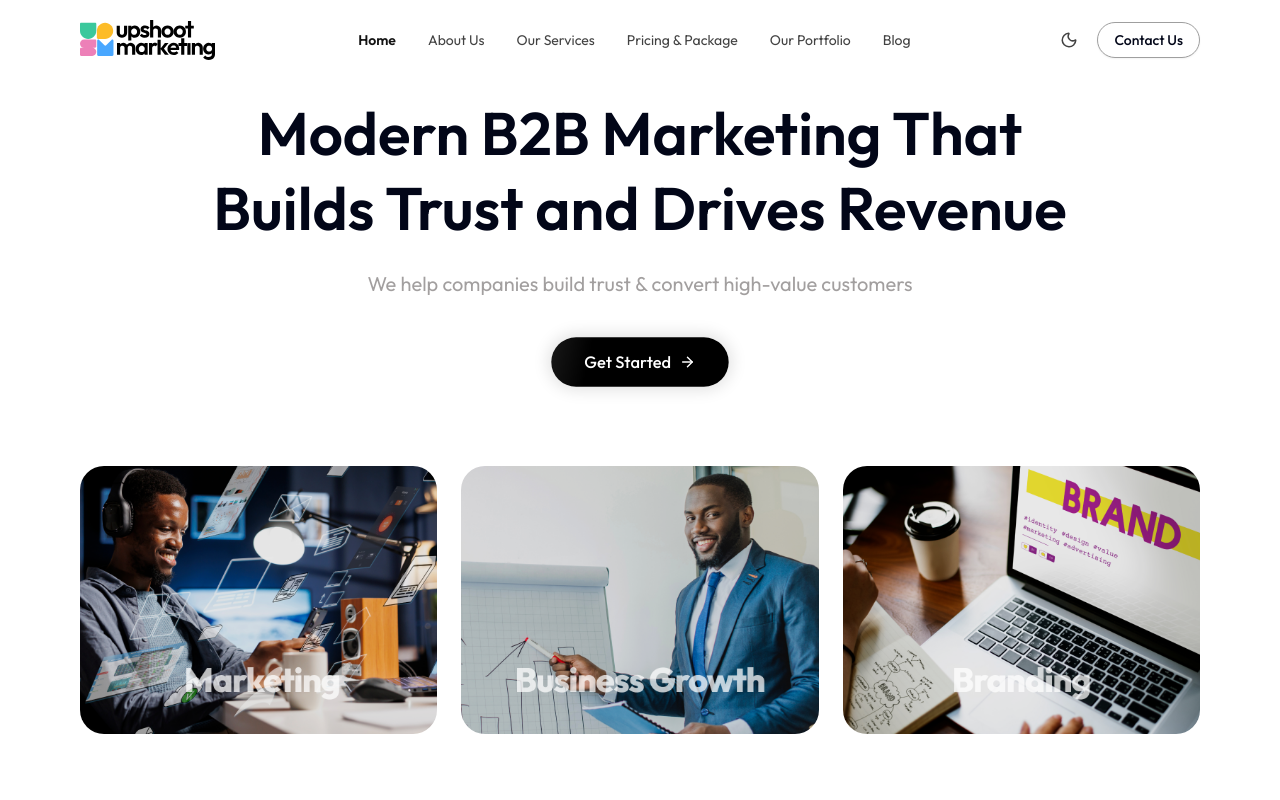
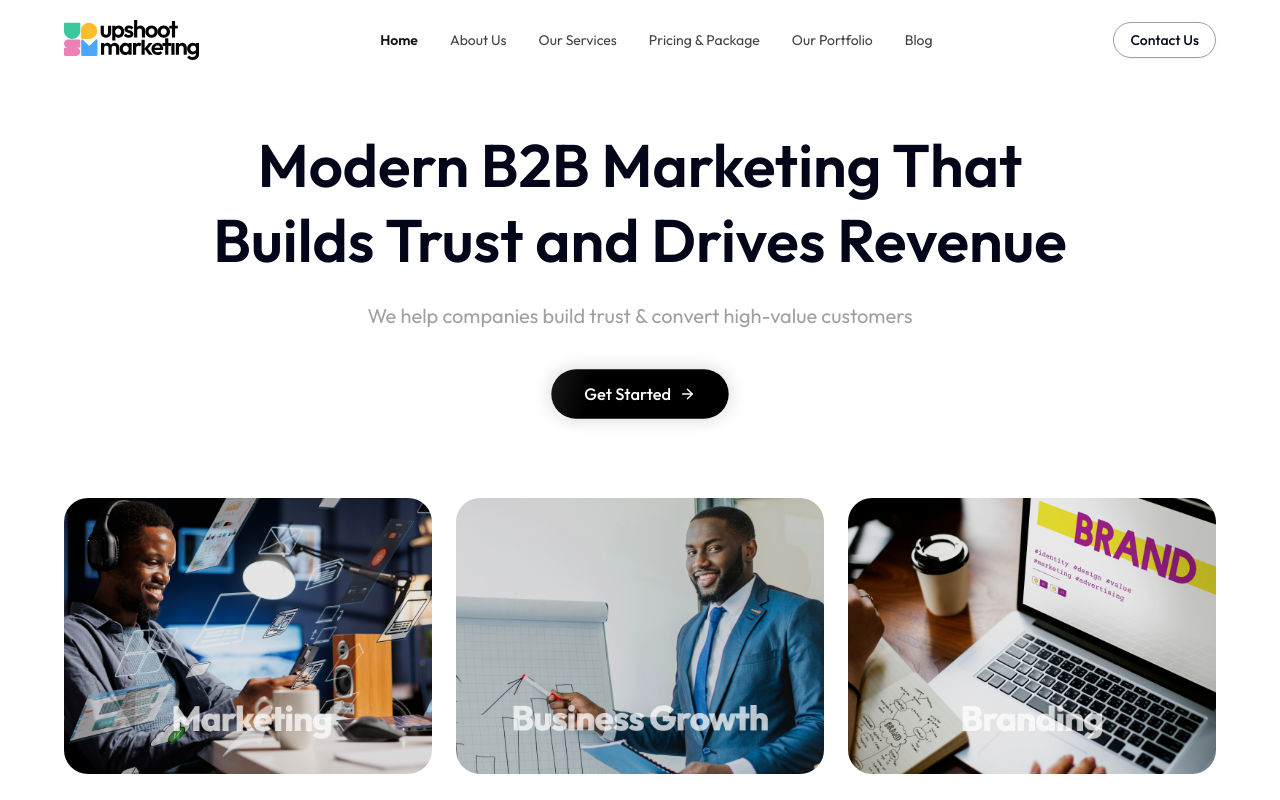
Before and after one commit to Ewosoft-Solutions/upshootmarketing, a Next.js app: page / in a window 1280 px wide. Shown: the top 800 px of the page. Built offline with nearby package versions, Linux system fonts and the light colour scheme.

Commit message:
Adjust hero section

```diff
--- a/app/components/layout/Footer.tsx
+++ b/app/components/layout/Footer.tsx
@@ -14,7 +14,16 @@ type IconProps = Readonly<{ className?: string }>;
 
 function InstagramIcon({ className }: IconProps) {
   return (
-    <svg xmlns='http://www.w3.org/2000/svg' viewBox='0 0 24 24' fill='none' stroke='currentColor' strokeWidth='2' strokeLinecap='round' strokeLinejoin='round' className={className}>
+    <svg
+      xmlns='http://www.w3.org/2000/svg'
+      viewBox='0 0 24 24'
+      fill='none'
+      stroke='currentColor'
+      strokeWidth='2'
+      strokeLinecap='round'
+      strokeLinejoin='round'
+      className={className}
+    >
       <rect width='20' height='20' x='2' y='2' rx='5' ry='5' />
       <path d='M16 11.37A4 4 0 1 1 12.63 8 4 4 0 0 1 16 11.37z' />
       <line x1='17.5' x2='17.51' y1='6.5' y2='6.5' />
@@ -24,7 +33,16 @@ function InstagramIcon({ className }: IconProps) {
 
 function TikTokIcon({ className }: IconProps) {
   return (
-    <svg xmlns='http://www.w3.org/2000/svg' viewBox='0 0 24 24' fill='none' stroke='currentColor' strokeWidth='2' strokeLinecap='round' strokeLinejoin='round' className={className}>
+    <svg
+      xmlns='http://www.w3.org/2000/svg'
+      viewBox='0 0 24 24'
+      fill='none'
+      stroke='currentColor'
+      strokeWidth='2'
+      strokeLinecap='round'
+      strokeLinejoin='round'
+      className={className}
+    >
       <path d='M9 12a4 4 0 1 0 4 4V4a5 5 0 0 0 5 5' />
     </svg>
   );
@@ -32,7 +50,16 @@ function TikTokIcon({ className }: IconProps) {
 
 function LinkedinIcon({ className }: IconProps) {
   return (
-    <svg xmlns='http://www.w3.org/2000/svg' viewBox='0 0 24 24' fill='none' stroke='currentColor' strokeWidth='2' strokeLinecap='round' strokeLinejoin='round' className={className}>
+    <svg
+      xmlns='http://www.w3.org/2000/svg'
+      viewBox='0 0 24 24'
+      fill='none'
+      stroke='currentColor'
+      strokeWidth='2'
+      strokeLinecap='round'
+      strokeLinejoin='round'
+      className={className}
+    >
       <path d='M16 8a6 6 0 0 1 6 6v7h-4v-7a2 2 0 0 0-2-2 2 2 0 0 0-2 2v7h-4v-7a6 6 0 0 1 6-6z' />
       <rect width='4' height='12' x='2' y='9' />
       <circle cx='4' cy='4' r='2' />
@@ -65,7 +92,10 @@ export function Footer() {
   const footerLogo = logos.dark;
 
   return (
-    <footer id='contact' className='bg-footer-bg text-footer-text flex flex-col gap-8 md:gap-12 py-10 md:py-16'>
+    <footer
+      id='contact'
+      className='bg-footer-bg text-footer-text flex flex-col gap-8 md:gap-12 py-10 md:py-16'
+    >
       {/* Top row: CTA (left) + Links grid (right) */}
       <div className='container-px'>
         <div className='max-w-7xl mx-auto grid md:grid-cols-[3fr_2fr] gap-8 lg:gap-16'>
@@ -118,7 +148,7 @@ export function Footer() {
           </AnimatedSection>
 
           {/* Links + Newsletter grid */}
-          <div className='grid grid-cols-2 md:grid-cols-3 gap-5 md:gap-8'>
+          <div className='grid grid-cols-2 gap-5 md:gap-8'>
             {/* Company Links */}
             <div>
               <h3 className='font-semibold mb-2 md:mb-4 text-sm tracking-wide'>
@@ -140,26 +170,6 @@ export function Footer() {
             </div>
 
             {/* Resources - Column 1 */}
-            <div>
-              <h3 className='font-semibold mb-2 md:mb-4 text-sm tracking-wide'>
-                RESOURCES
-              </h3>
-              <ul className='space-y-1.5 md:space-y-2'>
-                {resourceLinks.map((link) => (
-                  <li key={link.label}>
-                    <a
-                      href={link.href}
-                      onClick={(e) => handleAnchorClick(e, link.href)}
-                      className='text-footer-muted hover:text-footer-text transition-colors cursor-pointer text-sm'
-                    >
-                      {link.label}
-                    </a>
-                  </li>
-                ))}
-              </ul>
-            </div>
-
-            {/* Resources - Column 2 */}
             <div>
               <h3 className='font-semibold mb-2 md:mb-4 text-sm tracking-wide'>
                 RESOURCES
@@ -208,7 +218,9 @@ export function Footer() {
                 placeholder='Email address'
                 className='rounded-2xl px-4 md:px-6 flex-1 border-footer-border bg-footer-input-bg text-footer-input-text placeholder:text-footer-input-placeholder'
               />
-              <Button variant="secondary" className="rounded-2xl">Subscribe</Button>
+              <Button variant='secondary' className='rounded-2xl'>
+                Subscribe
+              </Button>
             </div>
           </div>
         </div>
--- a/app/components/layout/Navbar.tsx
+++ b/app/components/layout/Navbar.tsx
@@ -9,7 +9,6 @@ import { navLinks } from '@/lib/constants/nav-links';
 import { Button } from '@/components/ui/button';
 import { cn } from '@/lib/utils';
 import { handleAnchorClick } from '@/lib/utils/scroll';
-import { ThemeToggle } from '@/app/components/ui/ThemeToggle';
 import { useTheme } from '@/app/components/providers/ThemeProvider';
 import { logos } from '@/lib/constants/assets';
 
@@ -129,7 +128,6 @@ export function Navbar() {
         </div>
 
         <div className='flex items-center gap-3'>
-          <ThemeToggle />
           <Button variant={'outline'} className='rounded-2xl'>Contact Us</Button>
         </div>
       </div>
--- a/app/components/sections/HeroSection.tsx
+++ b/app/components/sections/HeroSection.tsx
@@ -13,7 +13,7 @@ export function HeroSection({ onGetStarted }: Readonly<HeroSectionProps>) {
   return (
     <section
       id='home'
-      className='relative flex flex-col min-h-screen items-center justify-center container-px pt-24'
+      className='relative flex flex-col min-h-screen items-center justify-center container-px pt-48 md:pt-32'
     >
       <div className='max-w-5xl mx-auto text-center'>
         <motion.div
--- a/app/globals.css
+++ b/app/globals.css
@@ -173,7 +173,7 @@
 
 @media (min-width: 1024px) {
   :root {
-    --container-px: 80px; /* laptop+ */
+    --container-px: 64px; /* laptop+ */
   }
 }
 
```
